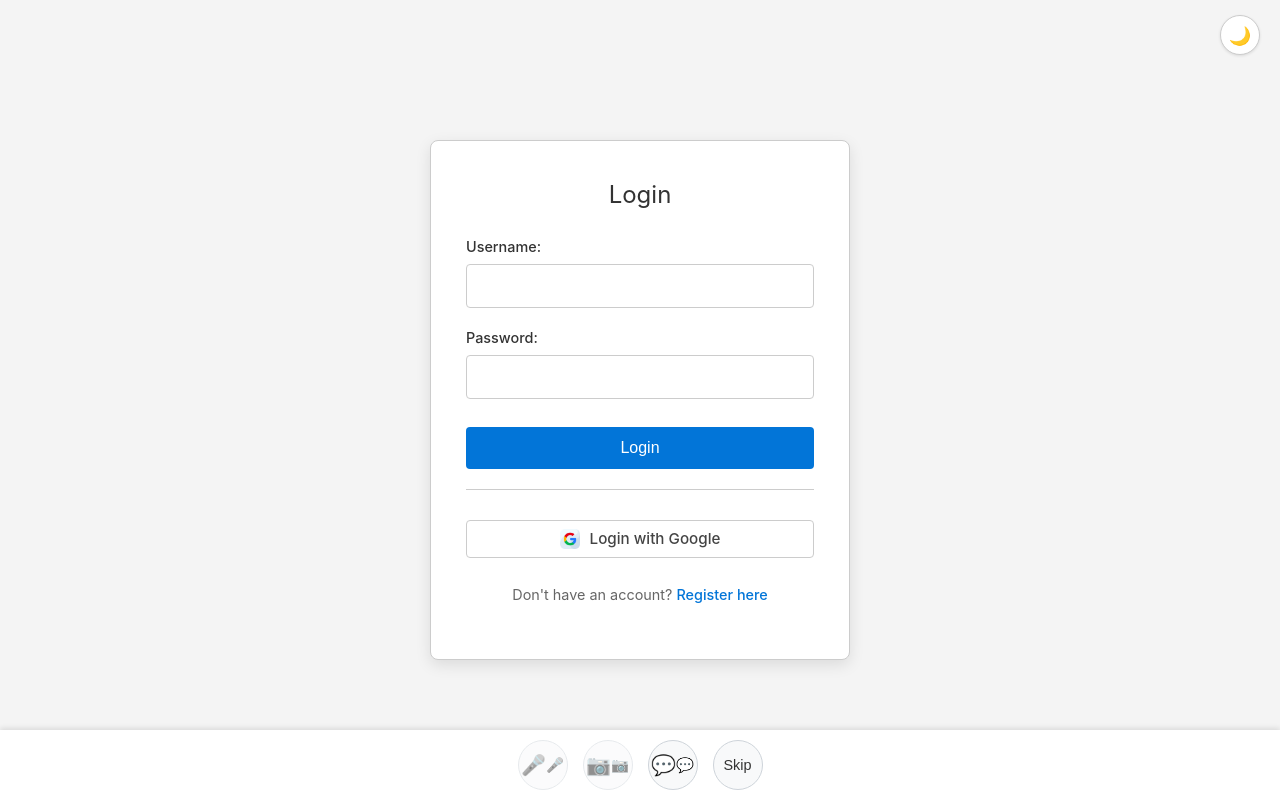
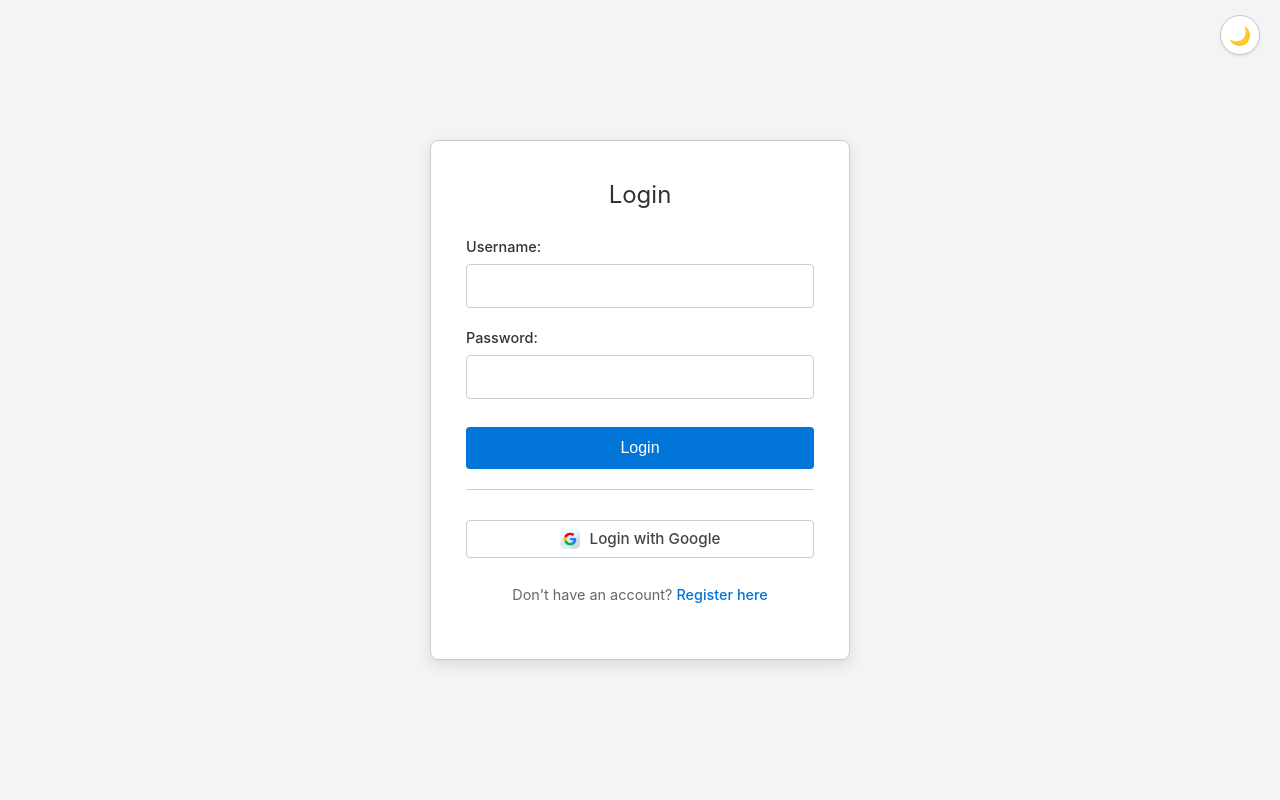
Before and after one commit to abhaynegi10/UniVibe, a website: page univibefrontend/index.html in a window 1280 px wide. Drawn offline with nearby package versions, Linux system fonts and the light colour scheme.

Commit message:
Removed the bottom bar from unnecessary pages

```diff
--- a/univibefrontend/app.js
+++ b/univibefrontend/app.js
@@ -128,25 +128,22 @@ function showView(viewName) {
     console.log(`>>> showView called with: ${viewName}`);
 
     // --- Hide/Show Auth vs LoggedIn containers ---
-    authContainer.style.display = viewName === 'login' || viewName === 'register' ? 'block' : 'none';
-    loggedInView.style.display = viewName === 'logged-in' ? 'block' : 'none';
+   if(authContainer) authContainer.style.display = viewName === 'login' || viewName === 'register' ? 'block' : 'none';
+   if(loggedInView) loggedInView.style.display = viewName === 'logged-in' ? 'block' : 'none';
 
     // --- Manage body class for video/controls visibility ---
      if (viewName === 'in-chat') {
         // Explicitly in a video chat session
-        console.log("showView ('in-chat'): ADDING 'in-chat' class to body. Element:", bodyElement);
+        console.log("showView ('in-chat'): ADDING 'in-chat' class to body.");
         bodyElement.classList.add('in-chat');
         console.log("showView ('in-chat'): ClassList after attempting add:", bodyElement.classList);
     } else {
         // For all other views (login, register, logged-in/idle)
         // The 'in-chat' class might be present if the user is 'searching' (to show controls)
         // Only remove 'in-chat' if NOT searching. resetChatUI('idle') handles removal too.
-        if (!isLooking) { // If not searching AND not 'in-chat' view
-            console.log("showView (not 'in-chat' & not searching): REMOVING 'in-chat' class. Current:", bodyElement.classList);
-            bodyElement.classList.remove('in-chat');
-        } else {
-            console.log("showView (not 'in-chat' BUT isLooking=true): Keeping 'in-chat' class for searching controls.");
-        }
+      console.log(`showView ('${viewName}'): REMOVING 'in-chat' class from body. Current:`, bodyElement.classList);
+        bodyElement.classList.remove('in-chat');
+        console.log("showView ('various'): ClassList after remove:", bodyElement.classList);
     }
 
     // --- Handle specific auth view visibility (Login vs Register) ---
@@ -198,11 +195,11 @@ function resetChatUI(mode = 'idle') {
                 skipButton.textContent = "Skip";
             }
             updateMediaButtonsState(!!localStream);
-            // --- MODIFICATION: Ensure 'in-chat' class is present (showView usually handles this too) ---
-            if (!bodyElement.classList.contains('in-chat')) {
-                bodyElement.classList.add('in-chat');
-                console.log("resetChatUI ('in-chat'): Added 'in-chat' class to body (was missing).");
-            }
+            // --- REMOVE THE MODIFICATION THAT ADDS 'in-chat' ---
+            // The 'in-chat' class on the body is now solely managed by showView().
+            // This function (resetChatUI) assumes that when mode is 'in-chat',
+            // showView('in-chat') has already made the #chat-controls bar visible.
+            console.log("resetChatUI ('in-chat'): UI elements configured for in-chat state.");
             break;
 
         case 'idle':
--- a/univibefrontend/style.css
+++ b/univibefrontend/style.css
@@ -166,7 +166,7 @@ body.in-chat #chat-controls { display: flex; }
     padding: 0 20px; /* Horizontal padding */
     box-sizing: border-box; /* Include padding in width */
     /* Use flexbox for alignment */
-    display: flex; /* Changed default to flex, but visibility controlled by body.in-chat */
+   /* display: flex;  Changed default to flex, but visibility controlled by body.in-chat */
     flex-direction: row;
     justify-content: center; /* Center items horizontally */
     align-items: center; /* Center items vertically */
```
